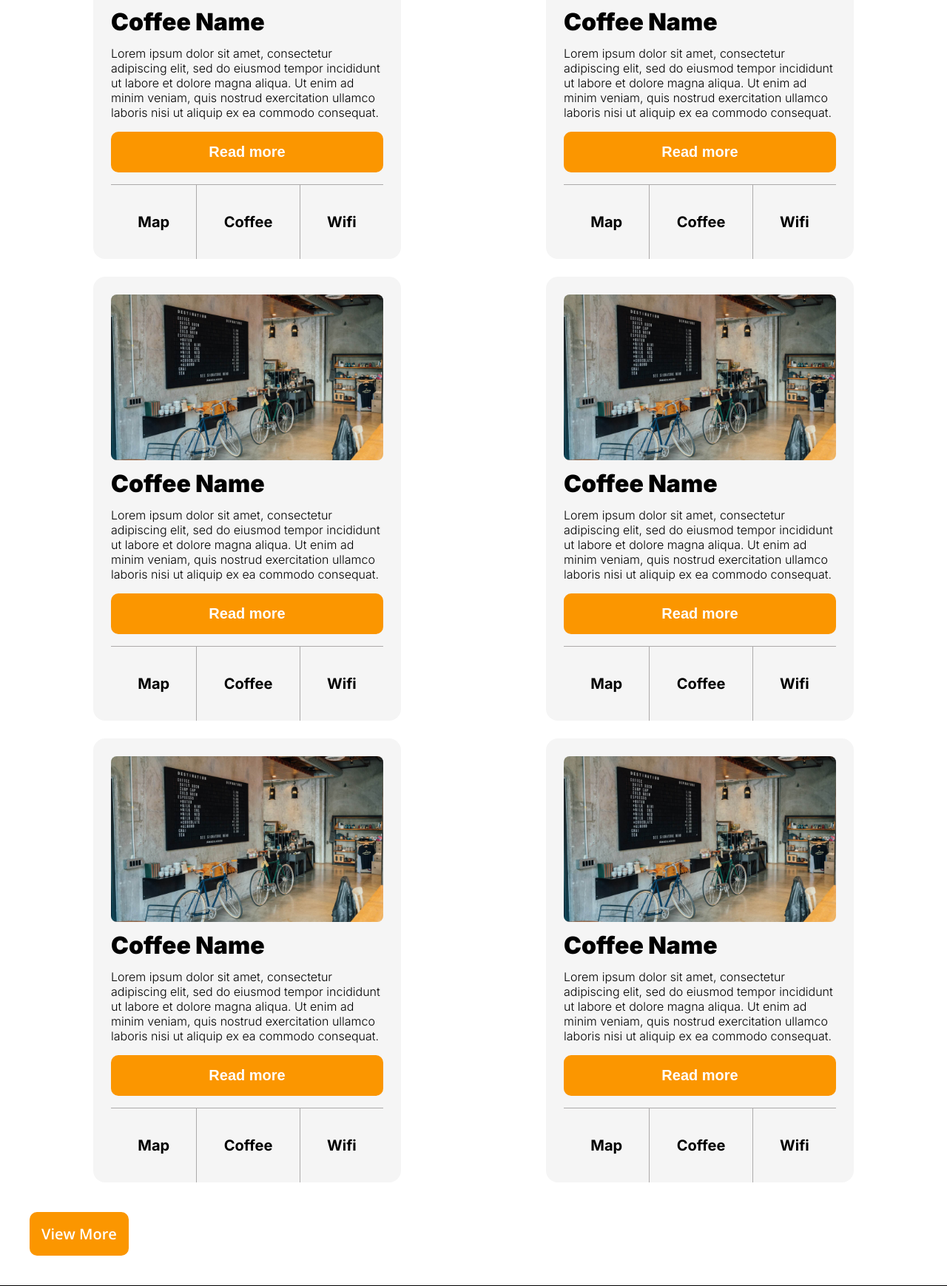
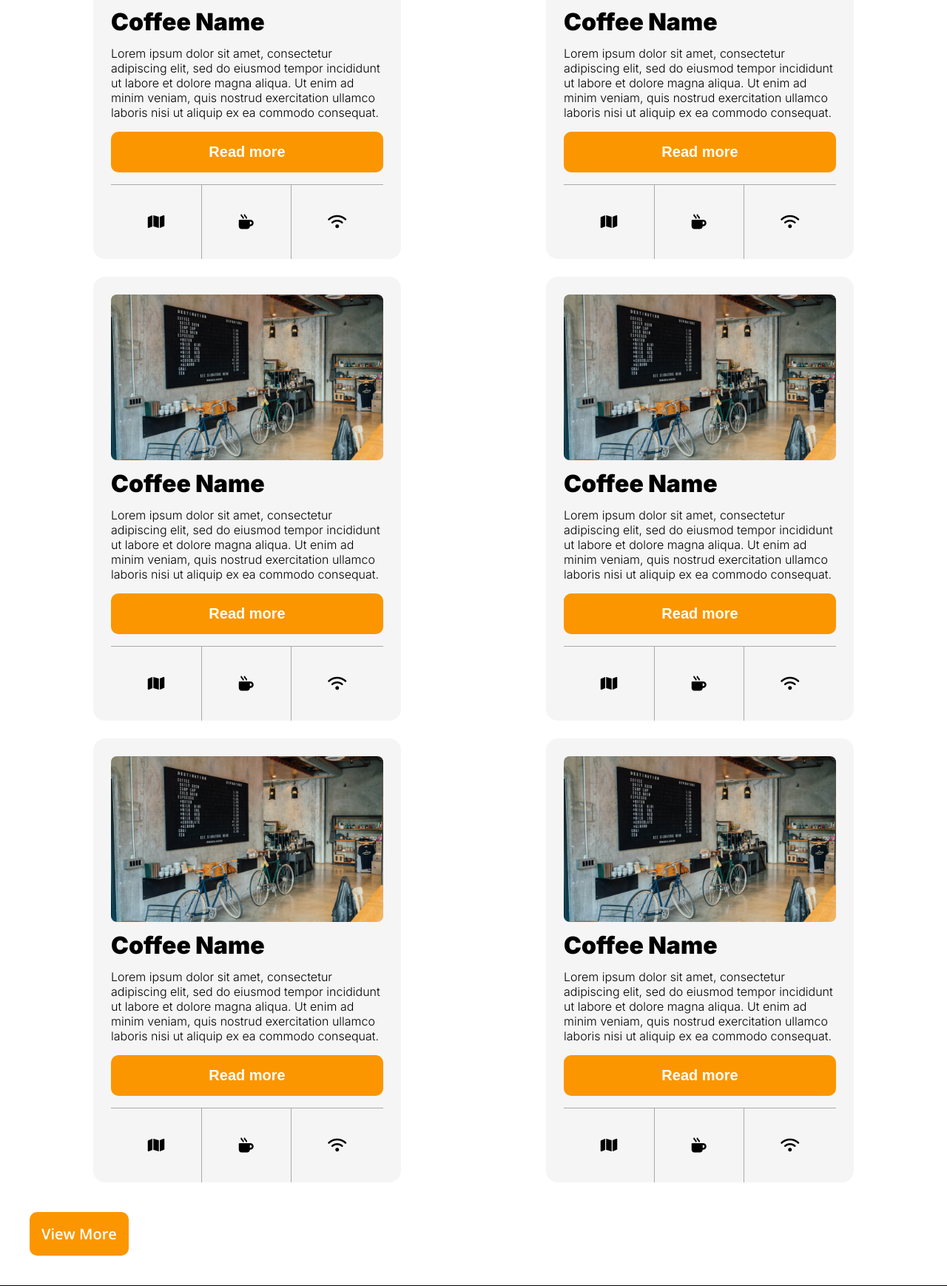
Before and after one commit to pedro092692/coffee_and_wife, a Flask app: page / in a window 1280 px wide. Shown: the part 2670-4408 px from the top of the page at 74% size. Run offline with Flask 3, Linux system fonts and the light colour scheme; parts of the project's set-up code (start-up, migrations or seed data) failed here and were passed over; some libraries are stand-ins or nearby versions.

Commit message:
add font awesome icons in coffee features

```diff
--- a/static/css/coffee-card.css
+++ b/static/css/coffee-card.css
@@ -47,6 +47,10 @@
     border-top: 1px solid #ACAAAA;
 }
 
+.coffee-card .coffee-features a{
+    color: inherit;
+}
+
 .coffee-card .coffee-features div{
     font-size: 20px;
     font-weight: 700;
--- a/templates/includes/coffee-card.html
+++ b/templates/includes/coffee-card.html
@@ -10,15 +10,21 @@
                     <div class="coffee-features">
 <!--                        map-->
                         <div class="line">
-                            <h2>map</h2>
+                            <h2>
+                                <a href=""><i class="fa-solid fa-map"></i></a>
+                            </h2>
                         </div>
 <!--                        coffee-->
                          <div class="line">
-                            <h2>coffee</h2>
+                            <h2>
+                                <a href=""><i class="fa-solid fa-mug-hot"></i></a>
+                            </h2>
                         </div>
 <!--                        wifi-->
                         <div>
-                            <h2>wifi</h2>
+                            <h2>
+                                <a href=""><i class="fa-solid fa-wifi"></i></a>
+                            </h2>
                         </div>
                     </div>
                 </div>
```
